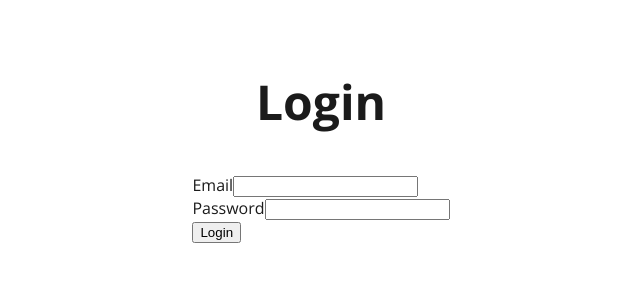
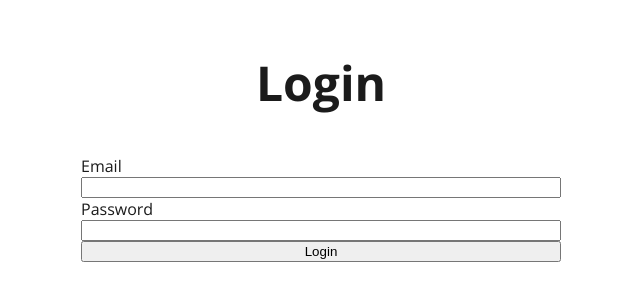
Before and after one commit to ehvidalp/frontend-minimal-dashboard, a React (Vite) app: page /login in a window 1280 px wide. Shown: the part 264-564 px from the top of the page, without its empty margins (319-959 px from the left). Built offline with nearby package versions, Linux system fonts and the light colour scheme.

Commit message:
Refactor CSS and file structure for login page

```diff
--- /dev/null
+++ b/src/features/authentication/components/LoginForm.module.css
@@ -0,0 +1,7 @@
+.loginFormContainer {
+    display: flex;
+    flex-direction: column;
+    width: 100%;
+    max-width: 30rem;
+    padding: 0 1rem;
+}
--- a/src/features/authentication/components/LoginForm.tsx
+++ b/src/features/authentication/components/LoginForm.tsx
@@ -3,7 +3,7 @@ import { useForm, SubmitHandler } from 'react-hook-form';
 import { yupResolver } from '@hookform/resolvers/yup';
 import * as Yup from 'yup';
 import SquareField from '../../../shared/components/SquareField';
-
+import styles from './LoginForm.module.css';
 interface LoginFormInputs {
   email: string;
   password: string;
@@ -11,11 +11,12 @@ interface LoginFormInputs {
 
 const validationSchema = Yup.object().shape({
   email: Yup.string()
-    .required('El correo electrónico es obligatorio')
-    .email('Ingrese una dirección de correo válida'),
+    .required('Email is required')
+    .email('Email is invalid'),
   password: Yup.string()
-    .required('La contraseña es obligatoria')
-    .max(20, 'La contraseña debe tener menos de 20 caracteres'),
+    .required('Password is required')
+    .min(6, 'Password must be at least 6 characters')
+    .matches(/^[a-zA-Z0-9]+$/, 'Password must contain only letters and numbers')
 });
 
 const LoginForm: React.FC = () => {
@@ -32,8 +33,8 @@ const LoginForm: React.FC = () => {
   };
 
   return (
-    <form onSubmit={handleSubmit(onSubmit)} aria-labelledby="login-form" role="form">
-      <div className="form-group">
+    <form className={styles.loginFormContainer}
+      onSubmit={handleSubmit(onSubmit)} aria-labelledby="login-form" role="form">
       <SquareField
         label="Email"
         type="email"
@@ -41,15 +42,8 @@ const LoginForm: React.FC = () => {
         {...register('email')}
         aria-invalid={errors.email ? 'true' : 'false'}
         aria-describedby="email-error"
+        errorMessage={errors.email?.message || ''}
       />
-        {errors.email && (
-          <span id="email-error" role="alert" className="error-message">
-            {errors.email.message}
-          </span>
-        )}
-      </div>
-
-      <div className="form-group">
       <SquareField
         label="Password"
         type="password"
@@ -57,14 +51,8 @@ const LoginForm: React.FC = () => {
         {...register('password')}
         aria-invalid={errors.password ? 'true' : 'false'}
         aria-describedby="password-error"
+        errorMessage={errors.password?.message || ''}
       />
-        {errors.password && (
-          <span id="password-error" role="alert" className="error-message">
-            {errors.password.message}
-          </span>
-        )}
-      </div>
-
       <button type="submit">
         Login
       </button>
--- a/src/shared/components/SquareField.tsx
+++ b/src/shared/components/SquareField.tsx
@@ -3,14 +3,20 @@ import { InputHTMLAttributes, forwardRef } from 'react';
 interface SquareFieldProps extends InputHTMLAttributes<HTMLInputElement> {
   label: string;
   id: string;
+  errorMessage?: string;
 }
 
 const SquareField = forwardRef<HTMLInputElement, SquareFieldProps>(
-  ({ label, id, ...inputProps }, ref) => {
+  ({ label, id, errorMessage, ...inputProps }, ref) => {
     return (
       <>
         <label htmlFor={id}>{label}</label>
         <input id={id} ref={ref} {...inputProps} />
+        {errorMessage && (
+          <span role="alert" className="error-message">
+            {errorMessage}
+          </span>
+        )}
       </>
     );
   }
```
Lines whose indentation alone changed are shown as unchanged.
